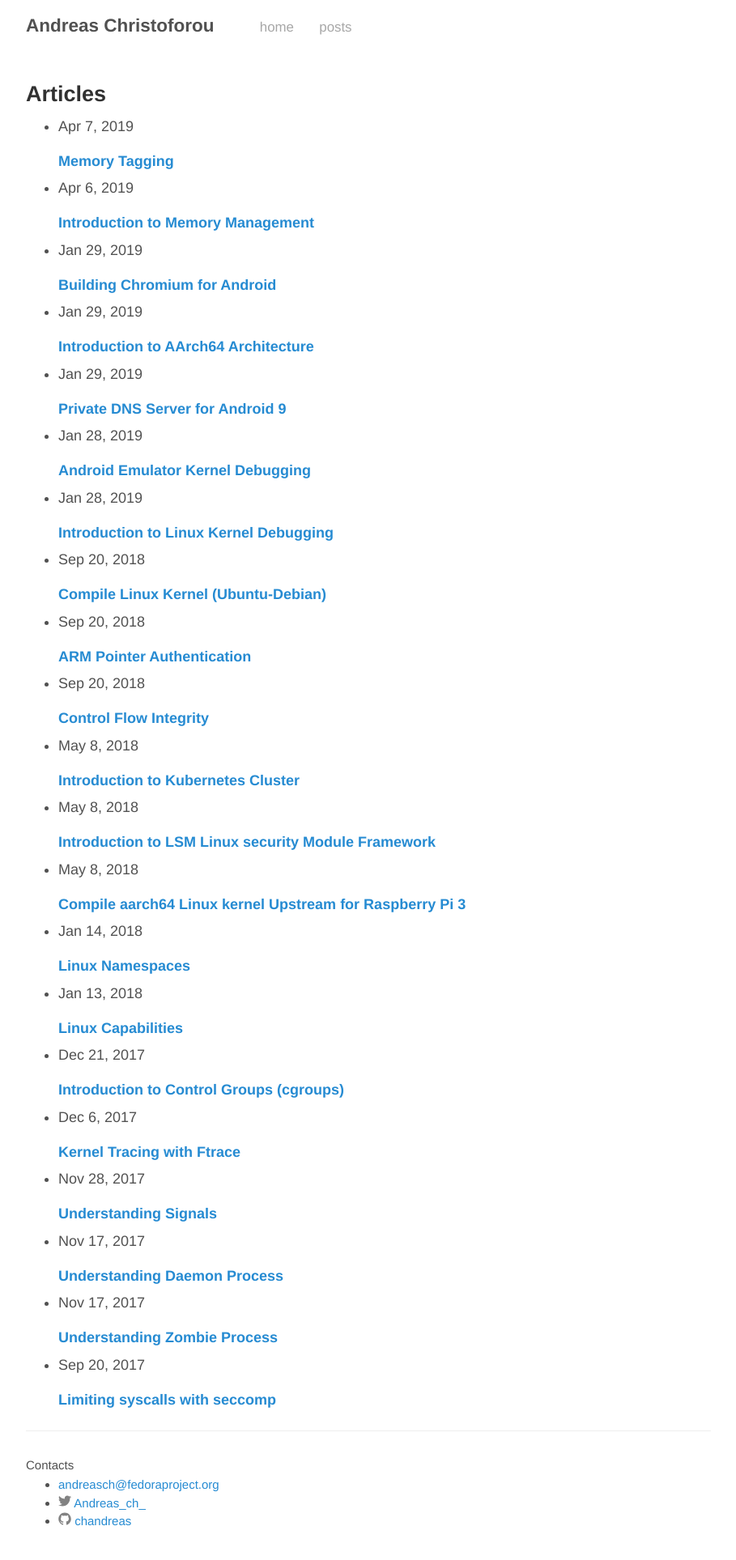
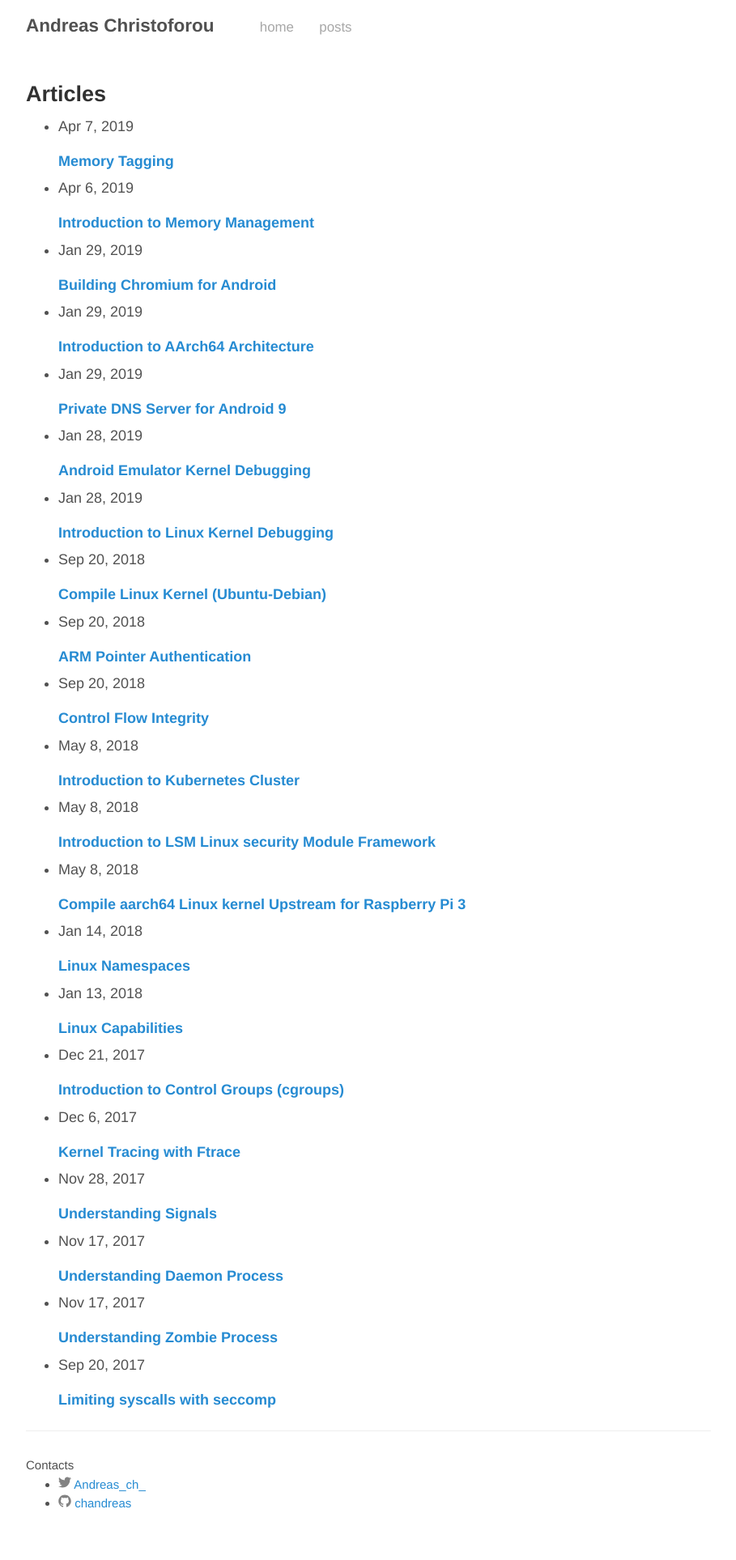
Before and after one commit to ChAndreas/chandreas.github.io, a Jekyll site: the page built from index.html, in a window 1280 px wide. Shown: the whole page at 81% size, without its empty margins (185-1094 px from the left). Built offline with Jekyll 4.4.1, drawn with Linux system fonts in a browser that asks for light colours; after the commit the page ends 1904 px from its top, so only the background shows below that.

Commit message:
Update _config.yml

```diff
--- a/_config.yml
+++ b/_config.yml
@@ -11,7 +11,6 @@ author:
 version:             2.0.0
 twitter_username: Andreas_ch_
 github_username: chandreas
-email: andreasch@fedoraproject.org
 pages_list:
     home:		'/'
     posts:              '/posts'
```
